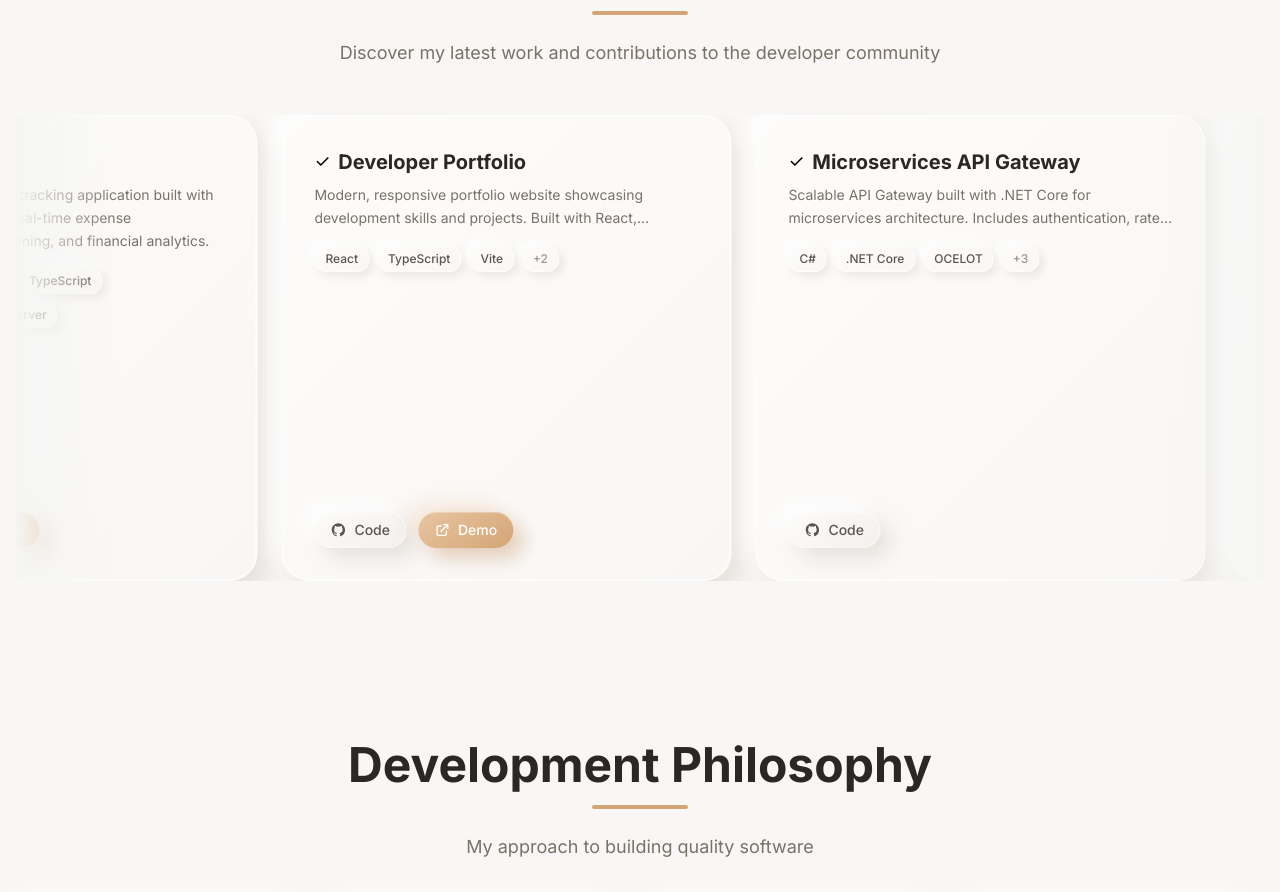
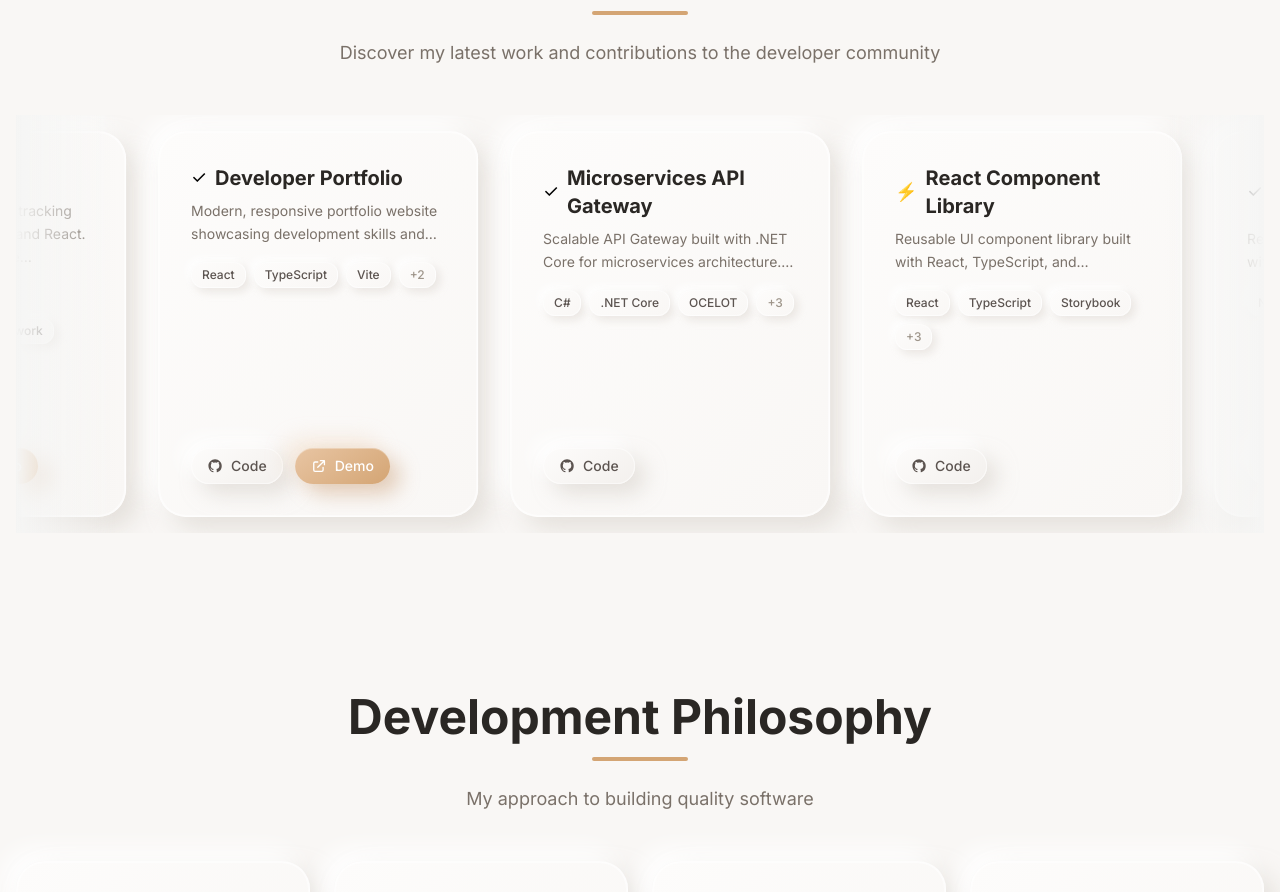
Before and after one commit to anawatmuangjai/anawatmuangjai.github.io, a React (Vite) app: page / in a window 1280 px wide. Shown: the part 2817-3709 px from the top of the page. Built offline with nearby package versions, Linux system fonts and the light colour scheme.

Commit message:
Smooth typing animation and resize project cards to match Development Philosophy section
Co-authored-by: anawatmuangjai <20152761+anawatmuangjai@users.noreply.github.com>

```diff
--- a/src/components/FeaturedProjects.tsx
+++ b/src/components/FeaturedProjects.tsx
@@ -24,7 +24,7 @@ export function FeaturedProjects({
           </div>
 
           {/* Auto-sliding Testimonial-style Carousel */}
-          <div className="testimonial-carousel">
+          <div className="testimonial-carousel py-4">
             <div className="testimonial-track">
               {/* Duplicate projects for infinite scroll effect */}
               {[...featuredProjects, ...featuredProjects].map((project, idx) => (
@@ -64,7 +64,7 @@ function ProjectCard({
 
   return (
     <BentoCard className={cn('hover-lift scroll-reveal-scale h-full')}>
-      <div className="flex h-full min-h-[400px] flex-col">
+      <div className="flex h-full min-h-[320px] flex-col">
         {/* Project Header */}
         <div className="mb-4 flex items-start justify-between">
           <div className="flex-1">
--- a/src/index.css
+++ b/src/index.css
@@ -385,7 +385,7 @@ body {
   border-right: 3px solid rgba(212, 165, 116, 0.7);
   white-space: nowrap;
   animation:
-    typing 4s steps(20, end) forwards,
+    typing 2.5s cubic-bezier(0.4, 0, 0.2, 1) forwards,
     blink-caret 0.75s step-end infinite;
 }
 
@@ -533,7 +533,7 @@ body {
 
 .testimonial-track {
   display: flex;
-  gap: 1.5rem;
+  gap: 2rem;
   animation: testimonial-slide 40s linear infinite;
 }
 
@@ -546,24 +546,24 @@ body {
     transform: translateX(0);
   }
   100% {
-    transform: translateX(calc(-100% - 1.5rem));
+    transform: translateX(calc(-100% - 2rem));
   }
 }
 
 .testimonial-item {
   flex: 0 0 auto;
-  width: 350px;
+  width: 280px;
 }
 
 @media (min-width: 768px) {
   .testimonial-item {
-    width: 400px;
+    width: 340px;
   }
 }
 
 @media (min-width: 1024px) {
   .testimonial-item {
-    width: 450px;
+    width: 320px;
   }
 }
 
```
